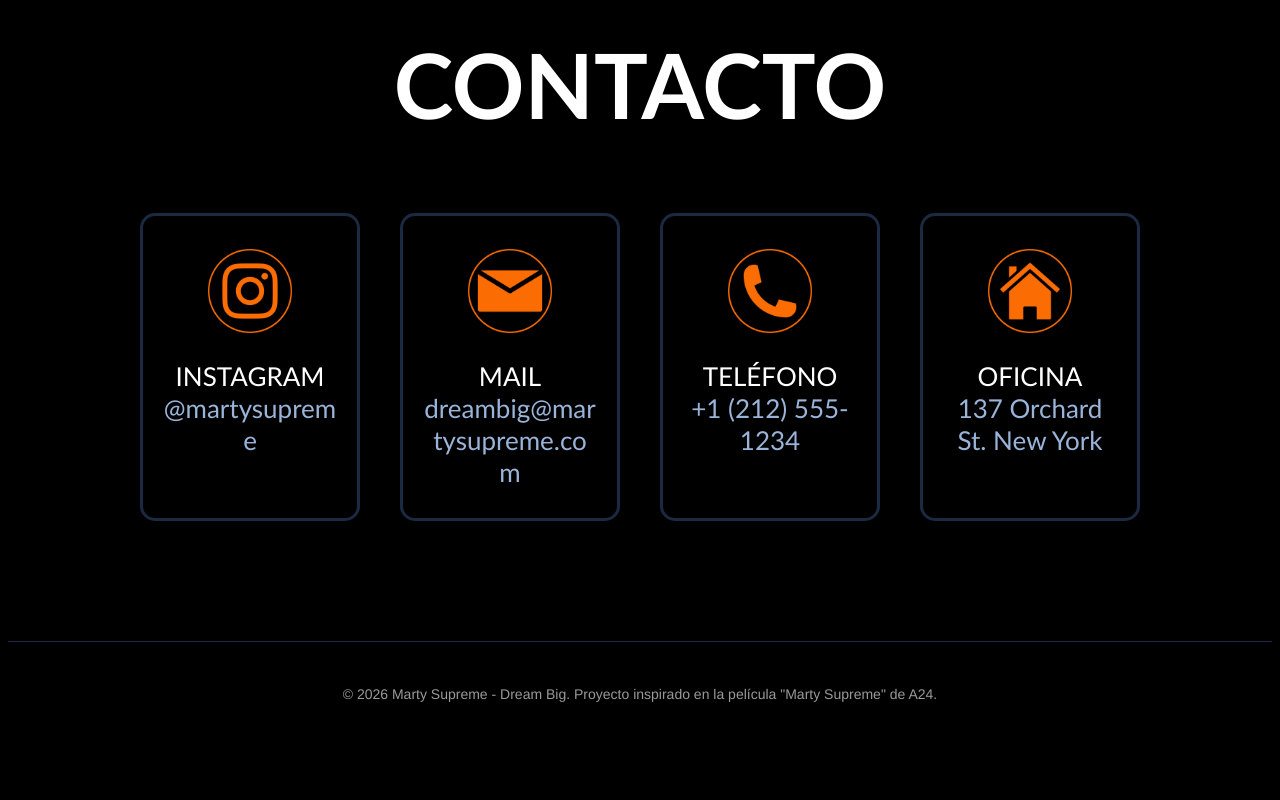
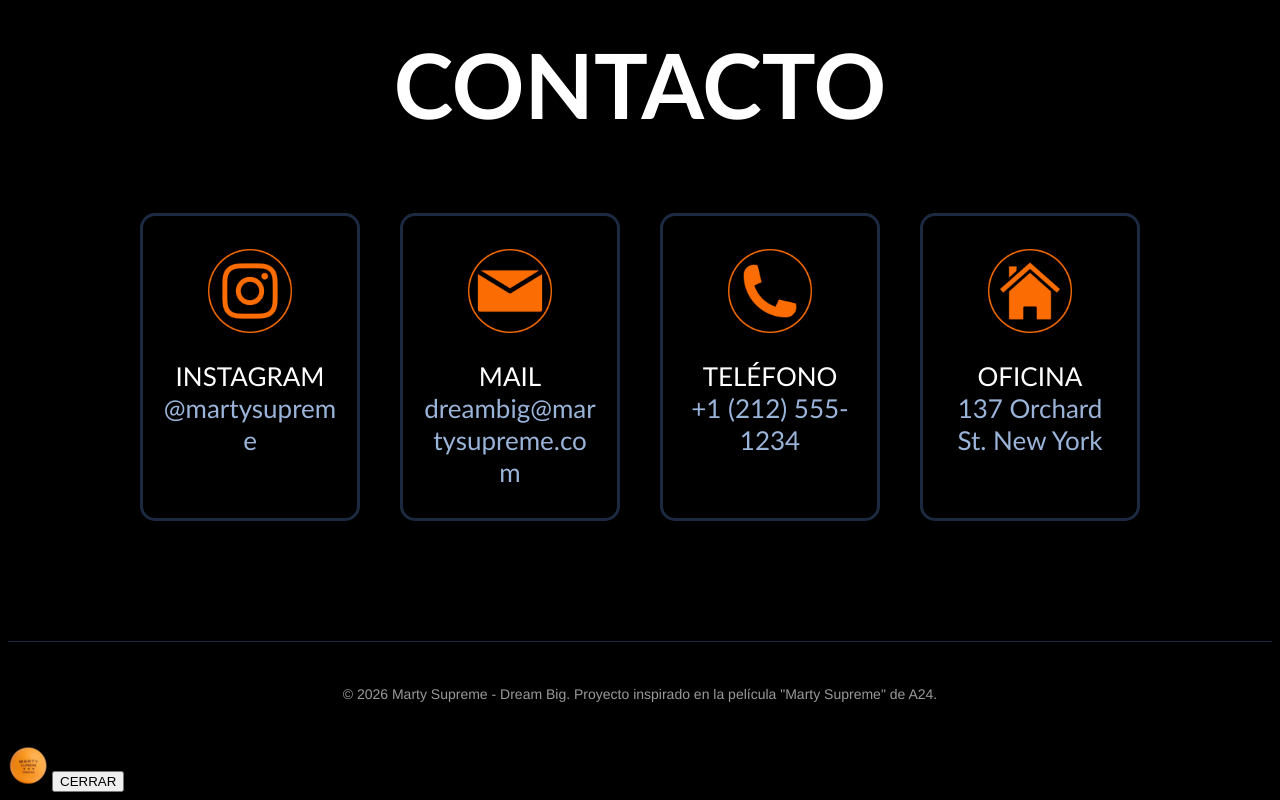
Before and after one commit to valentinachiro/dream-big, a plain HTML site: page index.html in a window 1280 px wide. Shown: the part 5660-6460 px from the top of the page. Before the commit the page ends 6414 px from the top, so only its background shows below. Drawn offline with Linux system fonts and the light colour scheme.

Commit message:
Fix HTML structure and content

```diff
--- a/index.html
+++ b/index.html
@@ -229,6 +229,10 @@ Dream big.
 
 <img src="./images/pelotitaclick.png" alt="" class="bolita" id="bolita">
 
+<div class="zona-pelotas" id="zona-pelotas"></div>
+<img src="./images/pelotitaclick.png" alt="Soltar pelotitas" class="pelota-boton" id="pelota-boton">
+<button class="btn-cerrar-pelotas" id="cerrar-pelotas">CERRAR</button>
+
         <script src="script.js"></script>
     </body>
 </html>
```
